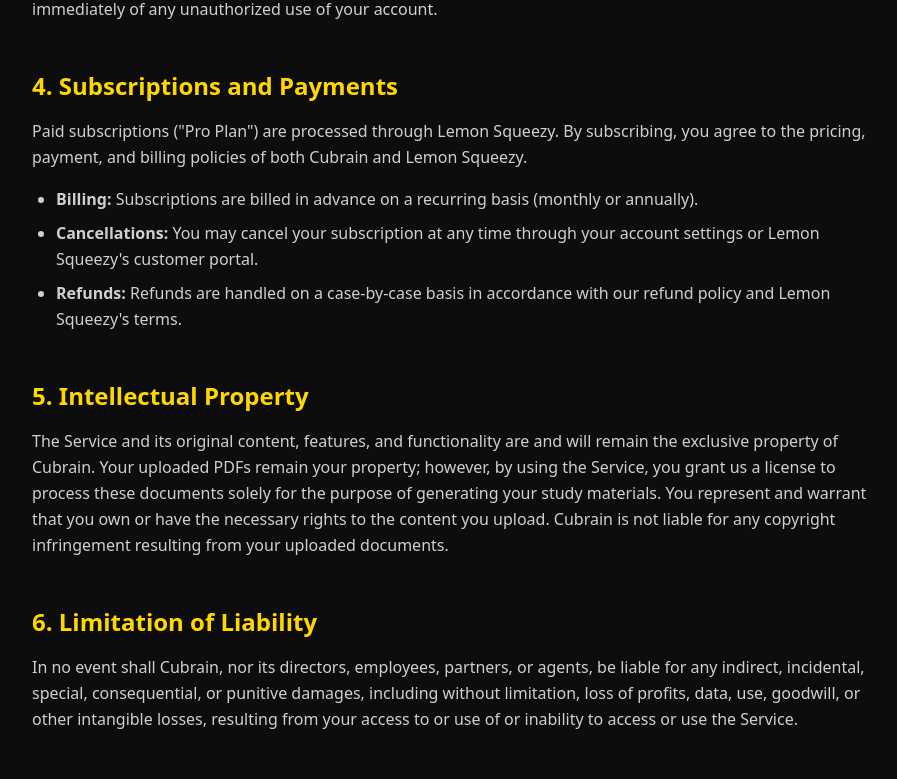
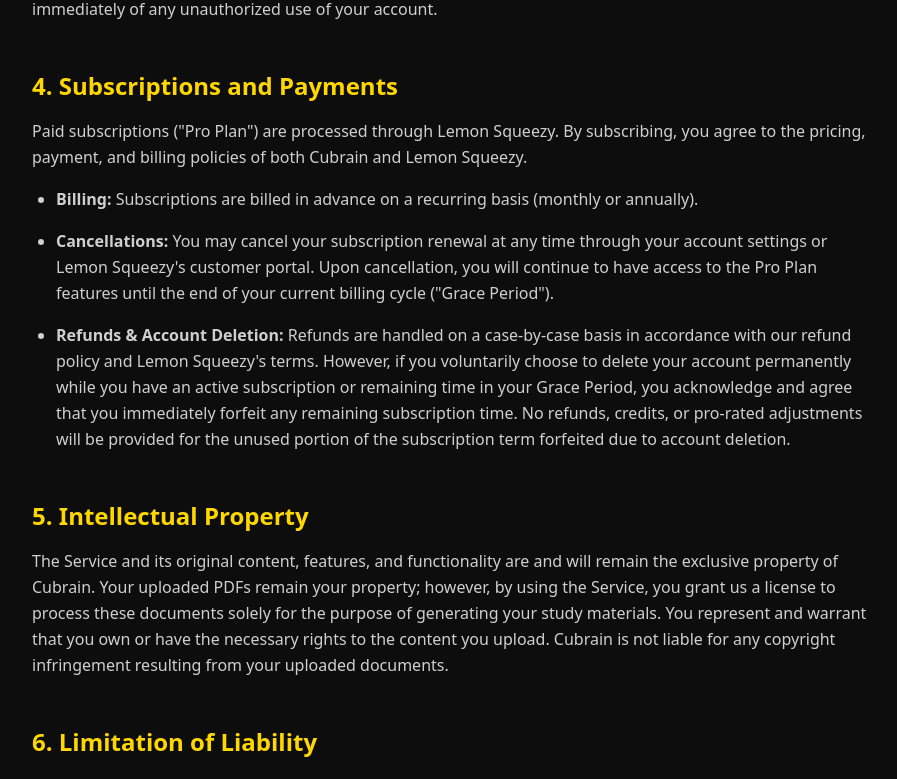
Before and after one commit to Seung-zedd/cubrain, a SvelteKit app in the folder frontend/: page /terms in a window 1280 px wide. Shown: the part 662-1441 px from the top of the page, without its empty margins (184-1081 px from the left). Built offline with nearby package versions, Linux system fonts and the light colour scheme; no server answers.

Commit message:
📚docs: change Terms of Service related with refund policy

```diff
--- a/frontend/src/routes/(marketing)/terms/+page.svelte
+++ b/frontend/src/routes/(marketing)/terms/+page.svelte
@@ -1,6 +1,6 @@
 <div class="max-w-4xl mx-auto py-20 px-6 text-white/80 leading-relaxed">
   <h1 class="text-4xl font-bold text-white mb-8">Terms of Service</h1>
-  <p class="mb-8 text-zinc-400">Last updated: January 12, 2026</p>
+  <p class="mb-8 text-zinc-400">Last updated: January 16, 2026</p>
 
   <section class="mb-12">
     <h2 class="text-2xl font-semibold text-[#FFD700] mb-4">
@@ -45,18 +45,25 @@
       subscribing, you agree to the pricing, payment, and billing policies of
       both Cubrain and Lemon Squeezy.
     </p>
-    <ul class="list-disc ml-6 mt-4 space-y-2">
+    <ul class="list-disc ml-6 mt-4 space-y-4">
       <li>
         <strong>Billing:</strong> Subscriptions are billed in advance on a recurring
         basis (monthly or annually).
       </li>
       <li>
-        <strong>Cancellations:</strong> You may cancel your subscription at any time
-        through your account settings or Lemon Squeezy's customer portal.
+        <strong>Cancellations:</strong> You may cancel your subscription renewal
+        at any time through your account settings or Lemon Squeezy's customer portal.
+        Upon cancellation, you will continue to have access to the Pro Plan features
+        until the end of your current billing cycle ("Grace Period").
       </li>
       <li>
-        <strong>Refunds:</strong> Refunds are handled on a case-by-case basis in
-        accordance with our refund policy and Lemon Squeezy's terms.
+        <strong>Refunds & Account Deletion:</strong> Refunds are handled on a case-by-case
+        basis in accordance with our refund policy and Lemon Squeezy's terms. However,
+        if you voluntarily choose to delete your account permanently while you have
+        an active subscription or remaining time in your Grace Period, you acknowledge
+        and agree that you immediately forfeit any remaining subscription time. No
+        refunds, credits, or pro-rated adjustments will be provided for the unused
+        portion of the subscription term forfeited due to account deletion.
       </li>
     </ul>
   </section>
```
